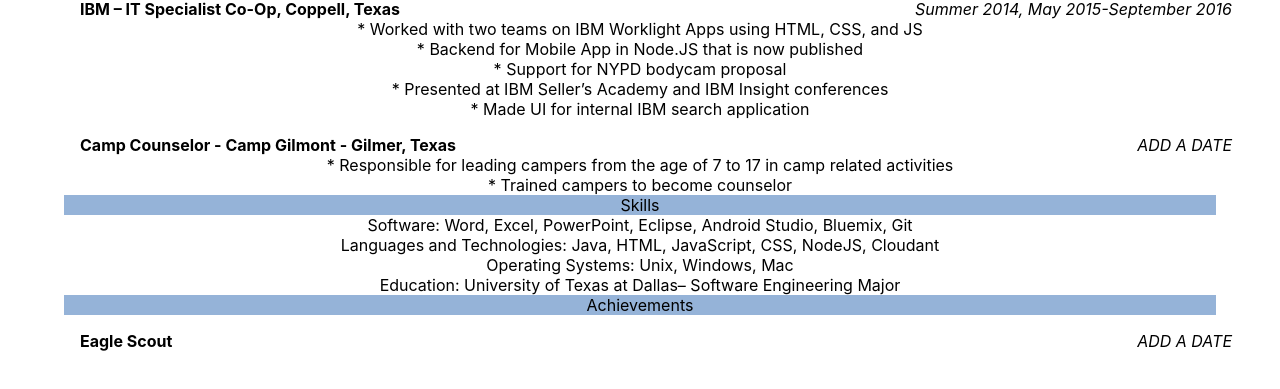
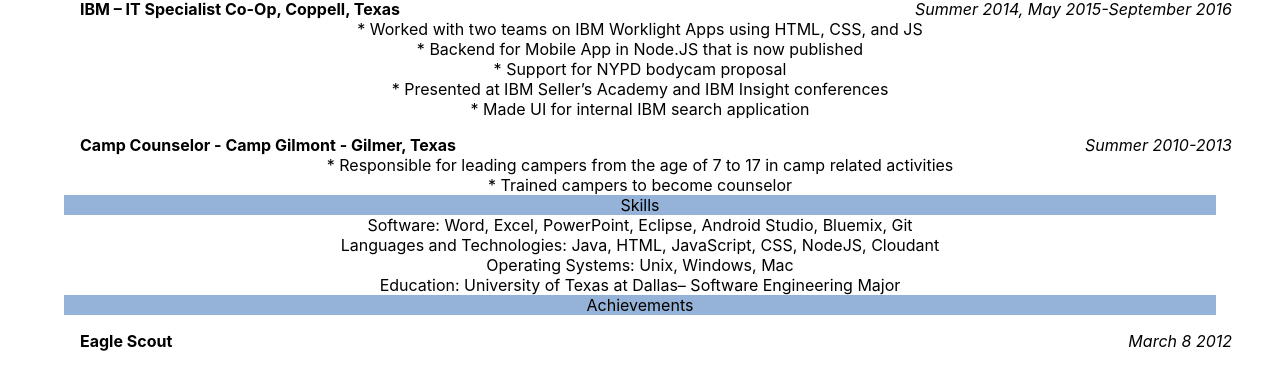
Before and after one commit to yeltnar/resume, a React (Create React App) app: page / in a window 1280 px wide. Shown: the part 213-602 px from the top of the page. Built offline with nearby package versions, Linux system fonts and the light colour scheme.

Commit message:
update deploy script; add dates for missing fields

```diff
--- a/package.json
+++ b/package.json
@@ -11,7 +11,7 @@
     "start": "react-scripts start",
     "build": "react-scripts build",
     "test": "react-scripts test",
-    "keybase": "yarn run build && cp -r build/* /keybase/public/droodle_b/resume/",
+    "keybase": "yarn run build && cp -r build/* /keybase/public/droodle_b/resume/ && echo {\\\"time\\\":\\\"$(date)\\\"} > /keybase/public/droodle_b/resume/time.json",
     "eject": "react-scripts eject"
   },
   "eslintConfig": {
--- a/src/App.js
+++ b/src/App.js
@@ -52,7 +52,7 @@
         {
           type:"plain-date",
           data:["Camp Counselor - Camp Gilmont - Gilmer, Texas"],
-          date:""
+          date:"Summer 2010-2013"
         },
         {
           type:"bullet",
@@ -83,7 +83,7 @@
         {
           type:"plain-date",
           data:["Eagle Scout"],
-          date:""
+          date:"March 8 2012"
         }
       ]
     },
```
